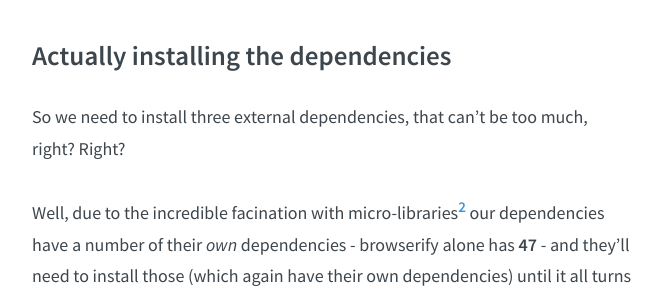
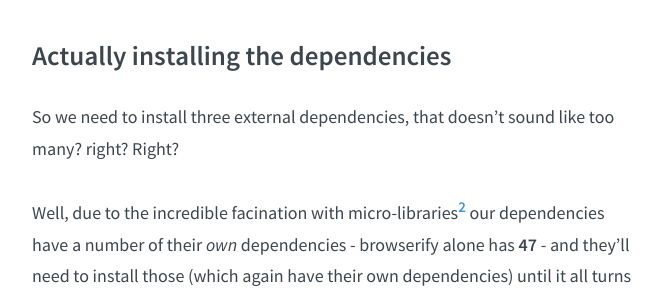
Before and after one commit to nicohvi/nicohvi.github.io, a Jekyll site: the page built from _posts/2016-03-01-the-case-for-simplicity.md, in a window 1280 px wide and 900 px high, scrolled down 2083 px. Shown: the part 155-454 px from the top of the window, without its empty margins (308-970 px from the left). Built offline with Jekyll 4.4.1, drawn with Linux system fonts in a browser that asks for light colours; comment, search, counter and statistics services are not loaded.

Commit message:
update post

```diff
--- a/_posts/2016-03-01-the-case-for-simplicity.md
+++ b/_posts/2016-03-01-the-case-for-simplicity.md
@@ -61,7 +61,7 @@ For live transpilation/concatenation the obvious option is [watchify](https://gi
 
 ## Actually installing the dependencies
 
-So we need to install three external dependencies, that can't be too much, right? Right?
+So we need to install three external dependencies, that doesn't sound like too many? right? Right?
 
 Well, due to the incredible facination with micro-libraries[^2] our dependencies have a
 number of their *own* dependencies - browserify alone has **47** - and they'll need to
```
